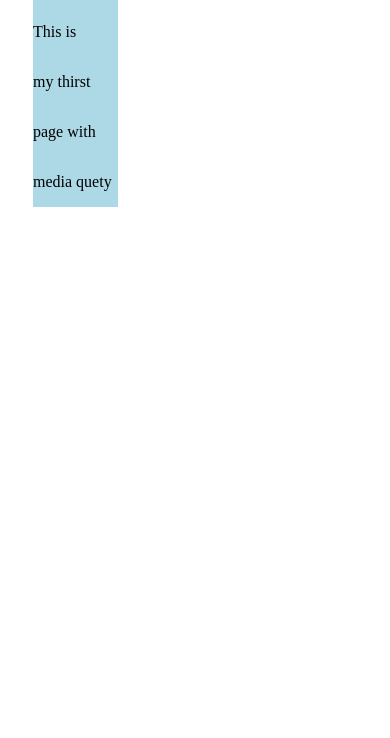
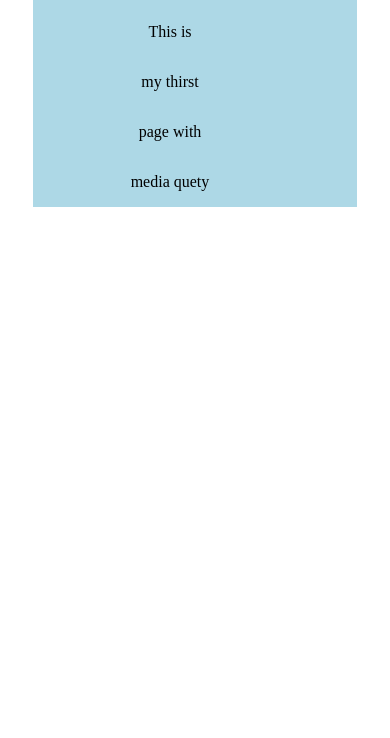
Before and after one commit to sany2012w/PageOne, a plain HTML site: page index.html in a window 390 px wide. Shown: the part 106-844 px from the top of the page. Drawn offline with Linux system fonts and the light colour scheme.

Commit message:
Update style.css

```diff
--- a/style.css
+++ b/style.css
@@ -3,7 +3,7 @@ main{
 	margin-left: 25px;
 	margin-right: 25px;
 	margin-top: 25px;
-	width: (100% - 50px);
+	width: calc(100% - 50px);
 	display: inline-block;
 	float:left;
 }
@@ -15,7 +15,7 @@ div h1{
 
 .lab1{
 	display: inline-block;
-	width: (25% - 50px);
+	width: calc(25% - 50px);
 }
 
 div p{
@@ -26,14 +26,14 @@ div p{
 
 @media screen and (max-width: 700px) and (min-width: 400px){
 	.lab1{
-		width: (50% - 50px);
+		width: calc(50% - 50px);
 		color: red;
 	}
 }
 
 @media screen and (max-width: 400px){
 	.lab1{
-		width: (100% - 50px);
+		width: calc(100% - 50px);
 		color: black;
 	}
 }
```
